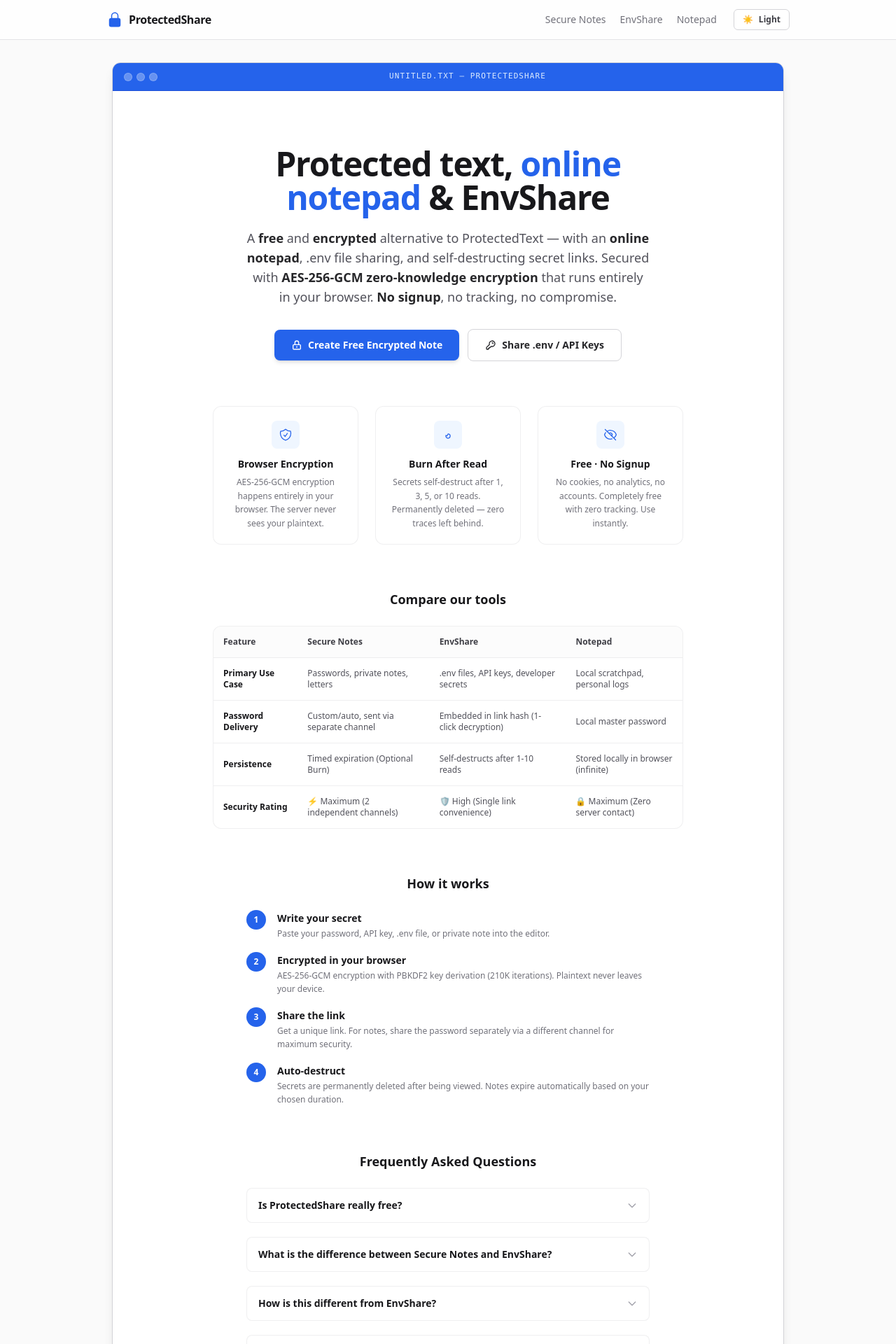
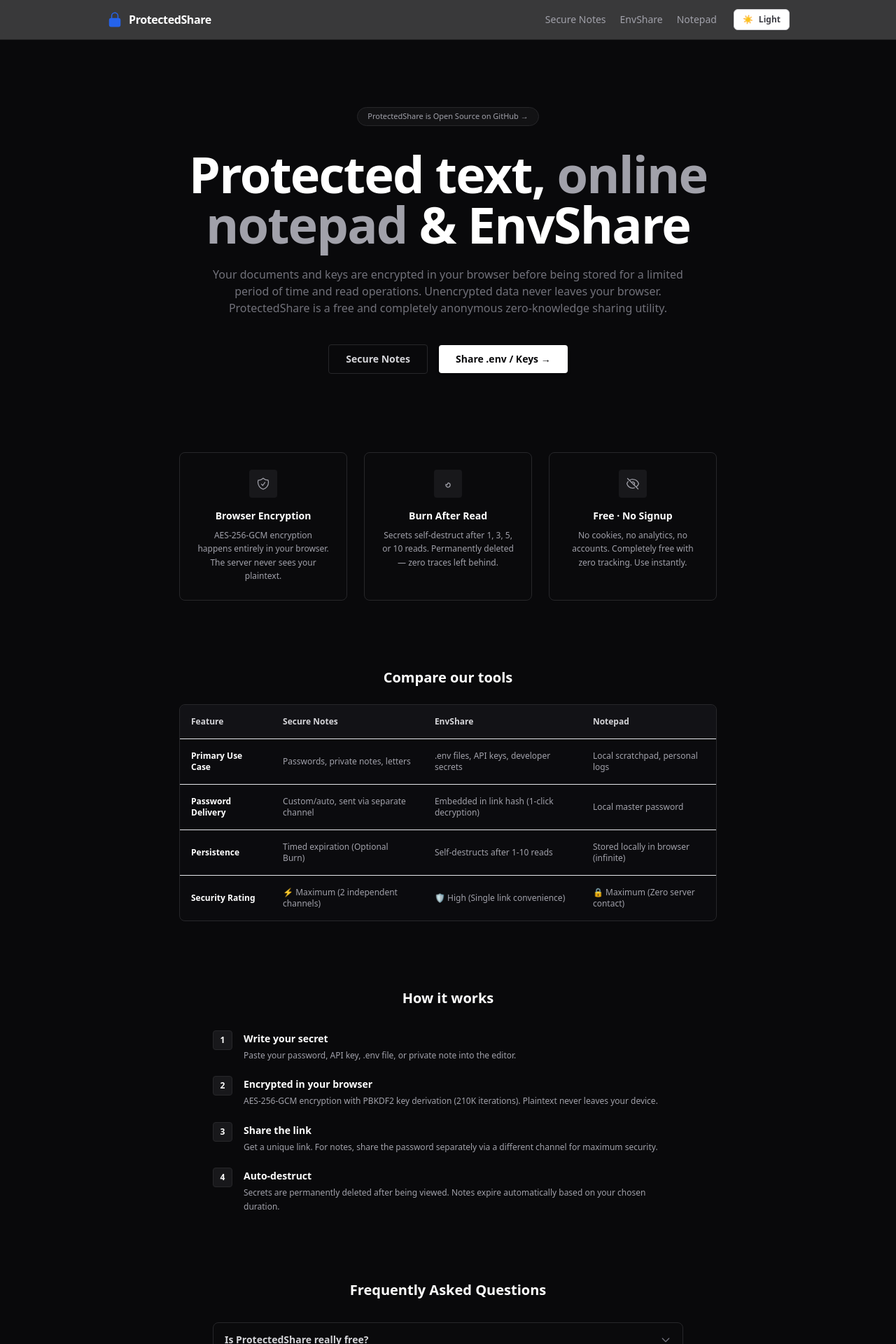
Before and after one commit to KunalSiyag/protectedshare, a Next.js app in the folder apps/web/: page / in a window 1280 px wide. Shown: the top 1920 px of the page at 70% size. Built offline with nearby package versions, Linux system fonts and the light colour scheme.

Commit message:
design: simple premium dark home page layout like envshare, preserving notepad for others

```diff
--- a/apps/web/app/app-shell.tsx
+++ b/apps/web/app/app-shell.tsx
@@ -2,6 +2,7 @@
 
 import { useState } from "react";
 import Link from "next/link";
+import { usePathname } from "next/navigation";
 import ThemeToggle from "./theme-toggle";
 import MobileNav from "./mobile-nav";
 import WindowHeader from "./window-header";
@@ -9,6 +10,8 @@
 
 export default function AppShell({ children }: { children: React.ReactNode }) {
   const [contactOpen, setContactOpen] = useState(false);
+  const pathname = usePathname();
+  const isHome = pathname === "/";
 
   const triggerContact = (e: React.MouseEvent) => {
     e.preventDefault();
@@ -18,12 +21,12 @@
   return (
     <>
       {/* ═══ Sticky Header / Navbar ═══ */}
-      <header className="border-b border-zinc-200 dark:border-zinc-800/60 bg-white/80 dark:bg-black/50 backdrop-blur-sm sticky top-0 z-50 transition-colors duration-300">
+      <header className={`border-b border-zinc-200 dark:border-zinc-800/60 bg-white/80 dark:bg-black/50 backdrop-blur-sm sticky top-0 z-50 transition-colors duration-300 ${isHome ? "bg-zinc-950/80 dark:bg-black/50 border-zinc-900/60" : ""}`}>
         <div className="mx-auto max-w-5xl px-4 sm:px-6 h-14 flex items-center justify-between">
           {/* Logo */}
           <Link
             href="/"
-            className="font-semibold text-zinc-900 dark:text-zinc-100 tracking-tight flex items-center gap-2 shrink-0"
+            className={`font-semibold tracking-tight flex items-center gap-2 shrink-0 ${isHome ? "text-white" : "text-zinc-900 dark:text-zinc-100"}`}
           >
             <svg xmlns="http://www.w3.org/2000/svg" viewBox="0 0 24 24" fill="currentColor" className="w-6 h-6 text-blue-600 dark:text-emerald-500">
               <path fillRule="evenodd" d="M12 1.5a5.25 5.25 0 0 0-5.25 5.25v3a3 3 0 0 0-3 3v6.75a3 3 0 0 0 3 3h10.5a3 3 0 0 0 3-3v-6.75a3 3 0 0 0-3-3v-3c0-2.9-2.35-5.25-5.25-5.25Zm3.75 8.25v-3a3.75 3.75 0 1 0-7.5 0v3h7.5Z" clipRule="evenodd" />
@@ -33,14 +36,14 @@
 
           {/* Desktop Navigation */}
           <div className="hidden md:flex items-center gap-6">
-            <nav className="flex items-center gap-5 text-sm font-medium text-zinc-500 dark:text-zinc-400">
-              <Link href="/notes" className="hover:text-blue-600 dark:hover:text-zinc-100 transition-colors">
+            <nav className={`flex items-center gap-5 text-sm font-medium ${isHome ? "text-zinc-400" : "text-zinc-500 dark:text-zinc-400"}`}>
+              <Link href="/notes" className={`hover:text-blue-600 dark:hover:text-zinc-100 transition-colors ${isHome ? "hover:text-white" : ""}`}>
                 Secure Notes
               </Link>
-              <Link href="/secrets" className="hover:text-blue-600 dark:hover:text-zinc-100 transition-colors">
+              <Link href="/secrets" className={`hover:text-blue-600 dark:hover:text-zinc-100 transition-colors ${isHome ? "hover:text-white" : ""}`}>
                 EnvShare
               </Link>
-              <Link href="/notepad" className="hover:text-blue-600 dark:hover:text-zinc-100 transition-colors">
+              <Link href="/notepad" className={`hover:text-blue-600 dark:hover:text-zinc-100 transition-colors ${isHome ? "hover:text-white" : ""}`}>
                 Notepad
               </Link>
             </nav>
@@ -56,6 +59,13 @@
       </header>
 
       {/* ═══ Main Content Area ═══ */}
+      {isHome ? (
+        <div className="flex-1 w-full bg-zinc-950 text-zinc-100 flex flex-col animate-in fade-in duration-300">
+          <div className="flex-1 w-full max-w-5xl mx-auto p-0 flex flex-col">
+            {children}
+          </div>
+        </div>
+      ) : (
         <div className="flex-1 w-full max-w-5xl mx-auto p-3 sm:p-4 md:p-8 flex flex-col animate-in fade-in duration-300">
           <div className="flex-1 bg-white dark:bg-zinc-950/40 border border-zinc-300 dark:border-zinc-800/60 rounded-xl shadow-lg dark:shadow-2xl overflow-hidden flex flex-col backdrop-blur-sm relative transition-colors duration-300">
             {/* Notepad Window Header */}
@@ -66,6 +76,7 @@
             </div>
           </div>
         </div>
+      )}
 
       {/* ═══ Persistent Global Footer ═══ */}
       <footer className="border-t border-zinc-200 dark:border-zinc-800/60 bg-zinc-100 dark:bg-[#09090b] pt-12 md:pt-16 pb-16 md:pb-24 mt-auto transition-colors duration-300">
--- a/apps/web/app/page.tsx
+++ b/apps/web/app/page.tsx
@@ -18,7 +18,7 @@
 
 export default function HomePage() {
   return (
-    <main className="flex flex-col items-center px-6 py-12 md:py-20 text-center transition-colors duration-300">
+    <main className="flex flex-col items-center px-6 py-16 md:py-24 text-center bg-zinc-950 text-zinc-100 transition-colors duration-300 w-full">
       {/* JSON-LD: WebApplication Schema */}
       <script
         type="application/ld+json"
@@ -123,48 +123,49 @@
       />
 
       {/* Hero */}
-      <div className="max-w-2xl mx-auto">
-        <h1 className="text-3xl md:text-5xl font-extrabold tracking-tight text-zinc-900 dark:text-zinc-50 leading-[1.15]">
-          Protected text,{" "}
-          <span className="text-blue-600 dark:text-emerald-400">online notepad</span>
-          {" "}&amp; EnvShare
+      <div className="max-w-4xl mx-auto flex flex-col items-center">
+        {/* Open Source Badge */}
+        <a
+          href="https://github.com/KunalSiyag/protectedshare"
+          target="_blank"
+          rel="noopener noreferrer"
+          className="inline-flex items-center gap-1.5 px-3.5 py-1 rounded-full border border-zinc-800 bg-zinc-900/60 text-[11px] font-medium text-zinc-400 hover:text-zinc-200 transition-colors mb-8 cursor-pointer"
+        >
+          ProtectedShare is Open Source on GitHub →
+        </a>
+
+        {/* Large Title */}
+        <h1 className="text-4xl sm:text-6xl md:text-7xl font-extrabold tracking-tight text-white leading-[1.1] max-w-4xl text-center">
+          Protected text, <span className="text-zinc-400">online notepad</span> &amp; EnvShare
         </h1>
 
-        <p className="mt-5 text-base md:text-lg text-zinc-600 dark:text-zinc-400 leading-relaxed max-w-xl mx-auto">
-          A <strong className="text-zinc-800 dark:text-zinc-200">free</strong> and <strong className="text-zinc-800 dark:text-zinc-200">encrypted</strong> alternative to ProtectedText — with
-          an <strong className="text-zinc-800 dark:text-zinc-200">online notepad</strong>, .env file sharing, and self-destructing secret links.
-          Secured with <strong className="text-zinc-800 dark:text-zinc-200">AES-256-GCM zero-knowledge encryption</strong> that
-          runs entirely in your browser. <strong className="text-zinc-800 dark:text-zinc-200">No signup</strong>, no tracking, no compromise.
+        {/* Subtitle / Natural Paragraph */}
+        <p className="mt-6 text-sm md:text-base text-zinc-500 max-w-2xl text-center leading-relaxed">
+          Your documents and keys are encrypted in your browser before being stored for a limited period of time and read operations. Unencrypted data never leaves your browser. ProtectedShare is a free and completely anonymous zero-knowledge sharing utility.
         </p>
 
         {/* CTA Buttons */}
-        <div className="flex flex-col sm:flex-row items-center justify-center gap-3 mt-8">
+        <div className="flex items-center justify-center gap-4 mt-10">
           <Link
             href="/notes"
-            className="w-full sm:w-auto inline-flex items-center justify-center gap-2 px-6 py-3 rounded-lg bg-blue-600 dark:bg-white text-white dark:text-zinc-900 font-semibold text-sm hover:bg-blue-700 dark:hover:bg-zinc-100 shadow-md hover:shadow-lg transition-all duration-200"
+            className="inline-flex items-center justify-center gap-1.5 px-6 py-2.5 rounded border border-zinc-800 hover:border-zinc-700 bg-transparent text-sm font-semibold text-zinc-300 hover:text-white transition-all duration-200 cursor-pointer"
           >
-            <svg className="w-4 h-4" fill="none" stroke="currentColor" viewBox="0 0 24 24" strokeWidth={2}>
-              <path strokeLinecap="round" strokeLinejoin="round" d="M12 15v2m-6 4h12a2 2 0 002-2v-6a2 2 0 00-2-2H6a2 2 0 00-2 2v6a2 2 0 002 2zm10-10V7a4 4 0 00-8 0v4h8z" />
-            </svg>
-            Create Free Encrypted Note
+            Secure Notes
           </Link>
           <Link
             href="/secrets"
-            className="w-full sm:w-auto inline-flex items-center justify-center gap-2 px-6 py-3 rounded-lg border border-zinc-300 dark:border-zinc-700 text-zinc-800 dark:text-zinc-200 font-semibold text-sm hover:bg-zinc-50 dark:hover:bg-zinc-800/60 transition-all duration-200"
+            className="inline-flex items-center justify-center gap-1.5 px-6 py-2.5 rounded bg-white text-zinc-950 hover:bg-zinc-100 text-sm font-semibold transition-all duration-200 cursor-pointer shadow-md"
           >
-            <svg className="w-4 h-4" fill="none" stroke="currentColor" viewBox="0 0 24 24" strokeWidth={2}>
-              <path strokeLinecap="round" strokeLinejoin="round" d="M15 7a2 2 0 012 2m4 0a6 6 0 01-7.743 5.743L11 17H9v2H7v2H4a1 1 0 01-1-1v-2.586a1 1 0 01.293-.707l5.964-5.964A6 6 0 1121 9z" />
-            </svg>
-            Share .env / API Keys
+            Share .env / Keys →
           </Link>
         </div>
       </div>
 
       {/* Feature Grid */}
-      <div className="grid grid-cols-1 sm:grid-cols-3 gap-4 md:gap-6 mt-16 w-full max-w-2xl">
+      <div className="grid grid-cols-1 sm:grid-cols-3 gap-4 md:gap-6 mt-28 w-full max-w-3xl">
         <FeatureCard
           icon={
-            <svg className="w-5 h-5" fill="none" stroke="currentColor" viewBox="0 0 24 24" strokeWidth={1.5}>
+            <svg className="w-5 h-5 text-zinc-400" fill="none" stroke="currentColor" viewBox="0 0 24 24" strokeWidth={1.5}>
               <path strokeLinecap="round" strokeLinejoin="round" d="M9 12.75L11.25 15 15 9.75m-3-7.036A11.959 11.959 0 013.598 6 11.99 11.99 0 003 9.749c0 5.592 3.824 10.29 9 11.623 5.176-1.332 9-6.03 9-11.622 0-1.31-.21-2.571-.598-3.751h-.152c-3.196 0-6.1-1.248-8.25-3.285z" />
             </svg>
           }
@@ -173,7 +174,7 @@
         />
         <FeatureCard
           icon={
-            <svg className="w-5 h-5" fill="none" stroke="currentColor" viewBox="0 0 24 24" strokeWidth={1.5}>
+            <svg className="w-5 h-5 text-zinc-400" fill="none" stroke="currentColor" viewBox="0 0 24 24" strokeWidth={1.5}>
               <path strokeLinecap="round" strokeLinejoin="round" d="M12 18a3.75 3.75 0 00.495-7.467 5.99 5.99 0 00-1.925 3.546 5.974 5.974 0 01-2.133-1A3.75 3.75 0 0012 18z" />
             </svg>
           }
@@ -182,7 +183,7 @@
         />
         <FeatureCard
           icon={
-            <svg className="w-5 h-5" fill="none" stroke="currentColor" viewBox="0 0 24 24" strokeWidth={1.5}>
+            <svg className="w-5 h-5 text-zinc-400" fill="none" stroke="currentColor" viewBox="0 0 24 24" strokeWidth={1.5}>
               <path strokeLinecap="round" strokeLinejoin="round" d="M3.98 8.223A10.477 10.477 0 001.934 12C3.226 16.338 7.244 19.5 12 19.5c.993 0 1.953-.138 2.863-.395M6.228 6.228A10.45 10.45 0 0112 4.5c4.756 0 8.773 3.162 10.065 7.498a10.523 10.523 0 01-4.293 5.774M6.228 6.228L3 3m3.228 3.228l3.65 3.65m7.894 7.894L21 21m-3.228-3.228l-3.65-3.65m0 0a3 3 0 10-4.243-4.243m4.242 4.242L9.88 9.88" />
             </svg>
           }
@@ -192,42 +193,42 @@
       </div>
 
       {/* Feature Comparison Table */}
-      <div className="mt-16 w-full max-w-2xl text-left">
-        <h2 className="text-lg font-bold text-zinc-900 dark:text-zinc-100 mb-6 text-center">Compare our tools</h2>
-        <div className="overflow-x-auto border border-zinc-200/60 dark:border-zinc-800/60 rounded-xl bg-white/40 dark:bg-zinc-900/10">
+      <div className="mt-24 w-full max-w-3xl text-left">
+        <h2 className="text-xl font-bold text-white mb-6 text-center">Compare our tools</h2>
+        <div className="overflow-x-auto border border-zinc-800 bg-zinc-900/20 rounded-lg">
           <table className="w-full text-xs text-left border-collapse">
             <thead>
-              <tr className="border-b border-zinc-200/60 dark:border-zinc-800/60 bg-zinc-50/50 dark:bg-zinc-900/40">
-                <th className="p-3.5 font-semibold text-zinc-700 dark:text-zinc-300">Feature</th>
-                <th className="p-3.5 font-semibold text-zinc-700 dark:text-zinc-300">Secure Notes</th>
-                <th className="p-3.5 font-semibold text-zinc-700 dark:text-zinc-300">EnvShare</th>
-                <th className="p-3.5 font-semibold text-zinc-700 dark:text-zinc-300">Notepad</th>
+              <tr className="border-b border-zinc-850 bg-zinc-900/60">
+                <th className="p-4 font-semibold text-zinc-300">Feature</th>
+                <th className="p-4 font-semibold text-zinc-300">Secure Notes</th>
+                <th className="p-4 font-semibold text-zinc-300">EnvShare</th>
+                <th className="p-4 font-semibold text-zinc-300">Notepad</th>
               </tr>
             </thead>
             <tbody>
-              <tr className="border-b border-zinc-200/60 dark:border-zinc-800/60">
-                <td className="p-3.5 font-semibold text-zinc-900 dark:text-zinc-100">Primary Use Case</td>
-                <td className="p-3.5 text-zinc-600 dark:text-zinc-400">Passwords, private notes, letters</td>
-                <td className="p-3.5 text-zinc-600 dark:text-zinc-400">.env files, API keys, developer secrets</td>
-                <td className="p-3.5 text-zinc-600 dark:text-zinc-400">Local scratchpad, personal logs</td>
+              <tr className="border-b border-zinc-850">
+                <td className="p-4 font-semibold text-white">Primary Use Case</td>
+                <td className="p-4 text-zinc-400">Passwords, private notes, letters</td>
+                <td className="p-4 text-zinc-400">.env files, API keys, developer secrets</td>
+                <td className="p-4 text-zinc-400">Local scratchpad, personal logs</td>
               </tr>
-              <tr className="border-b border-zinc-200/60 dark:border-zinc-800/60">
-                <td className="p-3.5 font-semibold text-zinc-900 dark:text-zinc-100">Password Delivery</td>
-                <td className="p-3.5 text-zinc-600 dark:text-zinc-400">Custom/auto, sent via separate channel</td>
-                <td className="p-3.5 text-zinc-600 dark:text-zinc-400">Embedded in link hash (1-click decryption)</td>
-                <td className="p-3.5 text-zinc-600 dark:text-zinc-400">Local master password</td>
+              <tr className="border-b border-zinc-850">
+                <td className="p-4 font-semibold text-white">Password Delivery</td>
+                <td className="p-4 text-zinc-400">Custom/auto, sent via separate channel</td>
+                <td className="p-4 text-zinc-400">Embedded in link hash (1-click decryption)</td>
+                <td className="p-4 text-zinc-400">Local master password</td>
               </tr>
-              <tr className="border-b border-zinc-200/60 dark:border-zinc-800/60">
-                <td className="p-3.5 font-semibold text-zinc-900 dark:text-zinc-100">Persistence</td>
-                <td className="p-3.5 text-zinc-600 dark:text-zinc-400">Timed expiration (Optional Burn)</td>
-                <td className="p-3.5 text-zinc-600 dark:text-zinc-400">Self-destructs after 1-10 reads</td>
-                <td className="p-3.5 text-zinc-600 dark:text-zinc-400">Stored locally in browser (infinite)</td>
+              <tr className="border-b border-zinc-850">
+                <td className="p-4 font-semibold text-white">Persistence</td>
+                <td className="p-4 text-zinc-400">Timed expiration (Optional Burn)</td>
+                <td className="p-4 text-zinc-400">Self-destructs after 1-10 reads</td>
+                <td className="p-4 text-zinc-400">Stored locally in browser (infinite)</td>
               </tr>
               <tr>
-                <td className="p-3.5 font-semibold text-zinc-900 dark:text-zinc-100">Security Rating</td>
-                <td className="p-3.5 text-zinc-600 dark:text-zinc-400">⚡ Maximum (2 independent channels)</td>
-                <td className="p-3.5 text-zinc-600 dark:text-zinc-400">🛡️ High (Single link convenience)</td>
-                <td className="p-3.5 text-zinc-600 dark:text-zinc-400">🔒 Maximum (Zero server contact)</td>
+                <td className="p-4 font-semibold text-white">Security Rating</td>
+                <td className="p-4 text-zinc-400">⚡ Maximum (2 independent channels)</td>
+                <td className="p-4 text-zinc-400">🛡️ High (Single link convenience)</td>
+                <td className="p-4 text-zinc-400">🔒 Maximum (Zero server contact)</td>
               </tr>
             </tbody>
           </table>
@@ -235,9 +236,9 @@
       </div>
 
       {/* How It Works */}
-      <div className="mt-16 w-full max-w-xl">
-        <h2 className="text-lg font-bold text-zinc-900 dark:text-zinc-100 mb-6">How it works</h2>
-        <div className="space-y-4 text-left">
+      <div className="mt-24 w-full max-w-2xl">
+        <h2 className="text-xl font-bold text-white mb-8">How it works</h2>
+        <div className="space-y-5 text-left">
           <Step number="1" title="Write your secret" description="Paste your password, API key, .env file, or private note into the editor." />
           <Step number="2" title="Encrypted in your browser" description="AES-256-GCM encryption with PBKDF2 key derivation (210K iterations). Plaintext never leaves your device." />
           <Step number="3" title="Share the link" description="Get a unique link. For notes, share the password separately via a different channel for maximum security." />
@@ -245,10 +246,10 @@
         </div>
       </div>
 
-      {/* FAQ Section — visible to users AND parsed by Google for rich snippets */}
-      <div className="mt-16 w-full max-w-xl text-left">
-        <h2 className="text-lg font-bold text-zinc-900 dark:text-zinc-100 mb-6 text-center">Frequently Asked Questions</h2>
-        <div className="space-y-5">
+      {/* FAQ Section */}
+      <div className="mt-24 w-full max-w-2xl text-left">
+        <h2 className="text-xl font-bold text-white mb-8 text-center">Frequently Asked Questions</h2>
+        <div className="space-y-4">
           <FaqItem
             question="Is ProtectedShare really free?"
             answer="Yes, 100% free with no signup, no accounts, and no usage limits. Create unlimited encrypted notes, share .env files, and generate self-destructing secret links at zero cost."
@@ -281,15 +282,14 @@
       </div>
 
       {/* Bottom CTA */}
-      <div className="mt-16 p-6 rounded-xl border border-zinc-200/60 dark:border-zinc-800/60 bg-zinc-50/50 dark:bg-zinc-900/20 w-full max-w-xl">
-        <h2 className="text-base font-bold text-zinc-900 dark:text-zinc-100 mb-2">Need dedicated infrastructure?</h2>
-        <p className="text-sm text-zinc-600 dark:text-zinc-400 mb-4 leading-relaxed">
-          We deploy completely isolated, private zero-knowledge instances for enterprises.
-          Custom domains, dedicated databases, and full compliance support.
+      <div className="mt-24 p-6 rounded-lg border border-zinc-800 bg-zinc-900/10 w-full max-w-2xl">
+        <h2 className="text-base font-bold text-white mb-2">Need dedicated infrastructure?</h2>
+        <p className="text-sm text-zinc-400 mb-4 leading-relaxed">
+          We deploy completely isolated, private zero-knowledge instances for enterprises. Custom domains, dedicated databases, and full compliance support.
         </p>
         <a
           href="mailto:admin@protectedshare.me"
-          className="inline-flex items-center gap-2 text-sm font-semibold text-blue-600 dark:text-emerald-400 hover:underline"
+          className="inline-flex items-center gap-1 text-sm font-semibold text-zinc-300 hover:text-white hover:underline"
         >
           Contact us →
         </a>
@@ -300,12 +300,12 @@
 
 function FeatureCard({ icon, title, description }: { icon: React.ReactNode; title: string; description: string }) {
   return (
-    <div className="flex flex-col items-center text-center p-5 rounded-xl border border-zinc-200/60 dark:border-zinc-800/60 bg-white/40 dark:bg-zinc-900/10 transition-colors hover:border-blue-200 dark:hover:border-emerald-500/20">
-      <div className="p-2.5 rounded-lg bg-blue-50 dark:bg-emerald-500/5 text-blue-600 dark:text-emerald-400 mb-3">
+    <div className="flex flex-col items-center text-center p-6 rounded-lg border border-zinc-800 bg-zinc-900/10 transition-colors hover:border-zinc-700">
+      <div className="p-2.5 rounded bg-zinc-900 text-zinc-300 mb-4">
         {icon}
       </div>
-      <h3 className="text-sm font-bold text-zinc-900 dark:text-zinc-100 mb-1.5">{title}</h3>
-      <p className="text-xs text-zinc-500 dark:text-zinc-400 leading-relaxed">{description}</p>
+      <h3 className="text-sm font-bold text-white mb-2">{title}</h3>
+      <p className="text-xs text-zinc-400 leading-relaxed">{description}</p>
     </div>
   );
 }
@@ -313,12 +313,12 @@
 function Step({ number, title, description }: { number: string; title: string; description: string }) {
   return (
     <div className="flex items-start gap-4">
-      <div className="shrink-0 w-7 h-7 rounded-full bg-blue-600 dark:bg-emerald-500 text-white dark:text-zinc-900 flex items-center justify-center text-xs font-bold">
+      <div className="shrink-0 w-7 h-7 rounded bg-zinc-900 border border-zinc-800 text-white flex items-center justify-center text-xs font-bold">
         {number}
       </div>
       <div className="pt-0.5">
-        <h3 className="text-sm font-bold text-zinc-900 dark:text-zinc-100">{title}</h3>
-        <p className="text-xs text-zinc-500 dark:text-zinc-400 mt-0.5 leading-relaxed">{description}</p>
+        <h3 className="text-sm font-bold text-white">{title}</h3>
+        <p className="text-xs text-zinc-400 mt-1 leading-relaxed">{description}</p>
       </div>
     </div>
   );
@@ -326,14 +326,14 @@
 
 function FaqItem({ question, answer }: { question: string; answer: string }) {
   return (
-    <details className="group border border-zinc-200/60 dark:border-zinc-800/60 rounded-lg bg-white/40 dark:bg-zinc-900/10 overflow-hidden">
-      <summary className="flex items-center justify-between cursor-pointer px-4 py-3.5 text-sm font-bold text-zinc-900 dark:text-zinc-100 select-none hover:bg-zinc-50 dark:hover:bg-zinc-800/30 transition-colors">
+    <details className="group border border-zinc-800 rounded-lg bg-zinc-900/10 overflow-hidden">
+      <summary className="flex items-center justify-between cursor-pointer px-4 py-3.5 text-sm font-bold text-zinc-300 select-none hover:bg-zinc-900/25 transition-colors">
         {question}
-        <svg className="w-4 h-4 shrink-0 text-zinc-400 transition-transform duration-200 group-open:rotate-180" fill="none" stroke="currentColor" viewBox="0 0 24 24" strokeWidth={2}>
+        <svg className="w-4 h-4 shrink-0 text-zinc-500 transition-transform duration-200 group-open:rotate-180" fill="none" stroke="currentColor" viewBox="0 0 24 24" strokeWidth={2}>
           <path strokeLinecap="round" strokeLinejoin="round" d="M19 9l-7 7-7-7" />
         </svg>
       </summary>
-      <div className="px-4 pb-4 pt-1 text-xs text-zinc-500 dark:text-zinc-400 leading-relaxed">
+      <div className="px-4 pb-4 pt-1 text-xs text-zinc-400 leading-relaxed">
         {answer}
       </div>
     </details>
```
Lines whose indentation alone changed are shown as unchanged.
